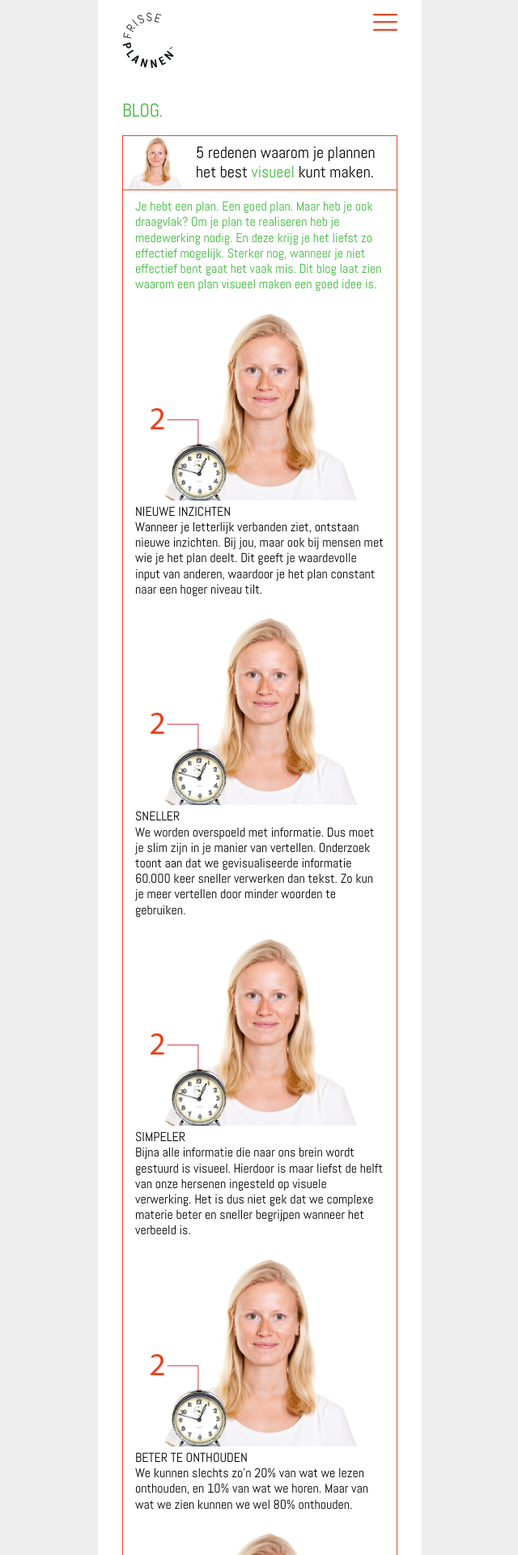
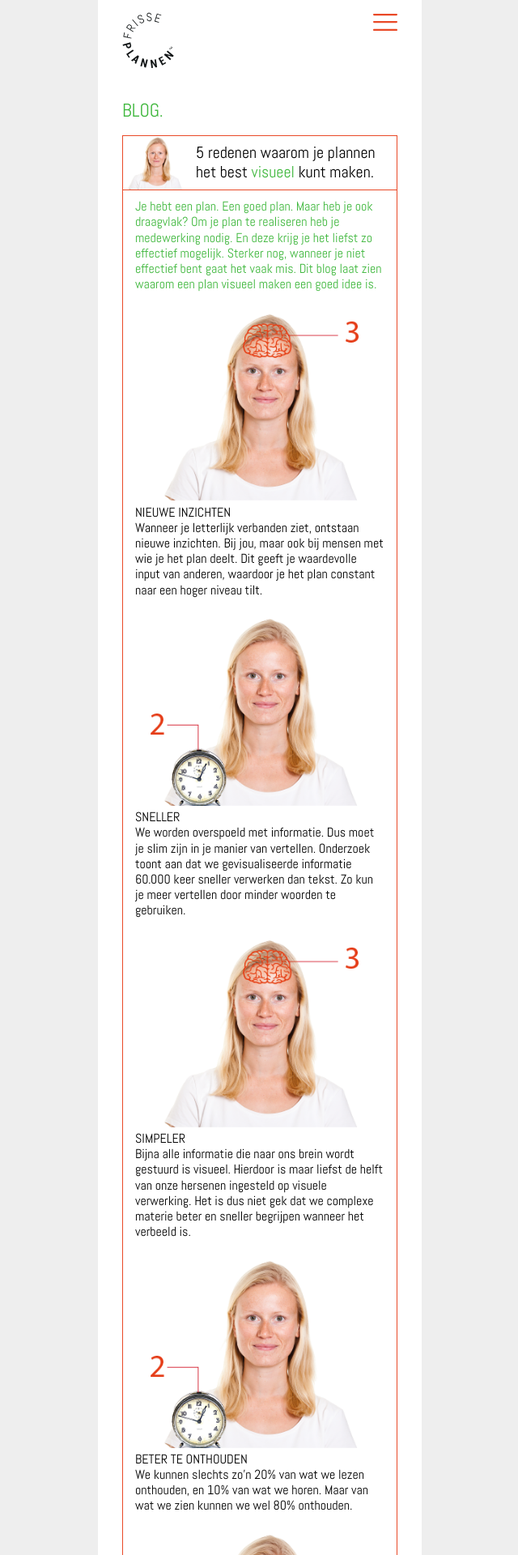
Before and after one commit to jhvanderschee/carli_d, a Jekyll site: the page built from _posts/2019-01-02-blog-plannen-visualiseren-.md, in a window 1280 px wide. Shown: the top 1920 px of the page at 81% size, without its empty margins (319-959 px from the left). Built offline with Jekyll 4.4.1, drawn with Linux system fonts in a browser that asks for light colours.

Commit message:
Updated 2 files via CloudCannon

```diff
--- a/_posts/2019-01-02-blog-plannen-visualiseren-.md
+++ b/_posts/2019-01-02-blog-plannen-visualiseren-.md
@@ -6,11 +6,11 @@
 
 **Je hebt een plan. Een goed plan. Maar heb je ook draagvlak? Om je plan te realiseren heb je medewerking nodig. En deze krijg je het liefst zo effectief mogelijk. Sterker nog, wanneer je niet effectief bent gaat het vaak mis. Dit blog laat zien waarom een plan visueel maken een goed idee is.**
 
-![](/uploads/blog-visualiseren-26.png)<br>NIEUWE INZICHTEN<br>Wanneer je letterlijk verbanden ziet, ontstaan nieuwe inzichten. Bij jou, maar ook bij mensen met wie je het plan deelt. Dit geeft je waardevolle input van anderen, waardoor je het plan constant naar een hoger niveau tilt.&nbsp;
+![](/uploads/blog-visualiseren-27.png)<br>NIEUWE INZICHTEN<br>Wanneer je letterlijk verbanden ziet, ontstaan nieuwe inzichten. Bij jou, maar ook bij mensen met wie je het plan deelt. Dit geeft je waardevolle input van anderen, waardoor je het plan constant naar een hoger niveau tilt.&nbsp;
 
 ![](/uploads/blog-visualiseren-26.png)<br>SNELLER<br>We worden overspoeld met informatie. Dus moet je slim zijn in je manier van vertellen. Onderzoek toont aan dat we gevisualiseerde informatie 60.000 keer sneller verwerken dan tekst. Zo kun je meer vertellen door minder woorden te gebruiken. &nbsp;
 
-![](/uploads/blog-visualiseren-26.png)SIMPELER<br>Bijna alle informatie die naar ons brein wordt gestuurd is visueel. Hierdoor is maar liefst de helft van onze hersenen ingesteld op visuele verwerking. Het is dus niet gek dat we complexe materie beter en sneller begrijpen wanneer het verbeeld is.&nbsp;
+![](/uploads/blog-visualiseren-27.png)SIMPELER<br>Bijna alle informatie die naar ons brein wordt gestuurd is visueel. Hierdoor is maar liefst de helft van onze hersenen ingesteld op visuele verwerking. Het is dus niet gek dat we complexe materie beter en sneller begrijpen wanneer het verbeeld is.&nbsp;
 
 ![](/uploads/blog-visualiseren-26.png)<br>BETER TE ONTHOUDEN<br>We kunnen slechts zo’n 20% van wat we lezen onthouden, en 10% van wat we horen. Maar van wat we zien kunnen we wel 80% onthouden.&nbsp;
 
```
Also changed, not shown: uploads/blog-visualiseren-27.png (added).
